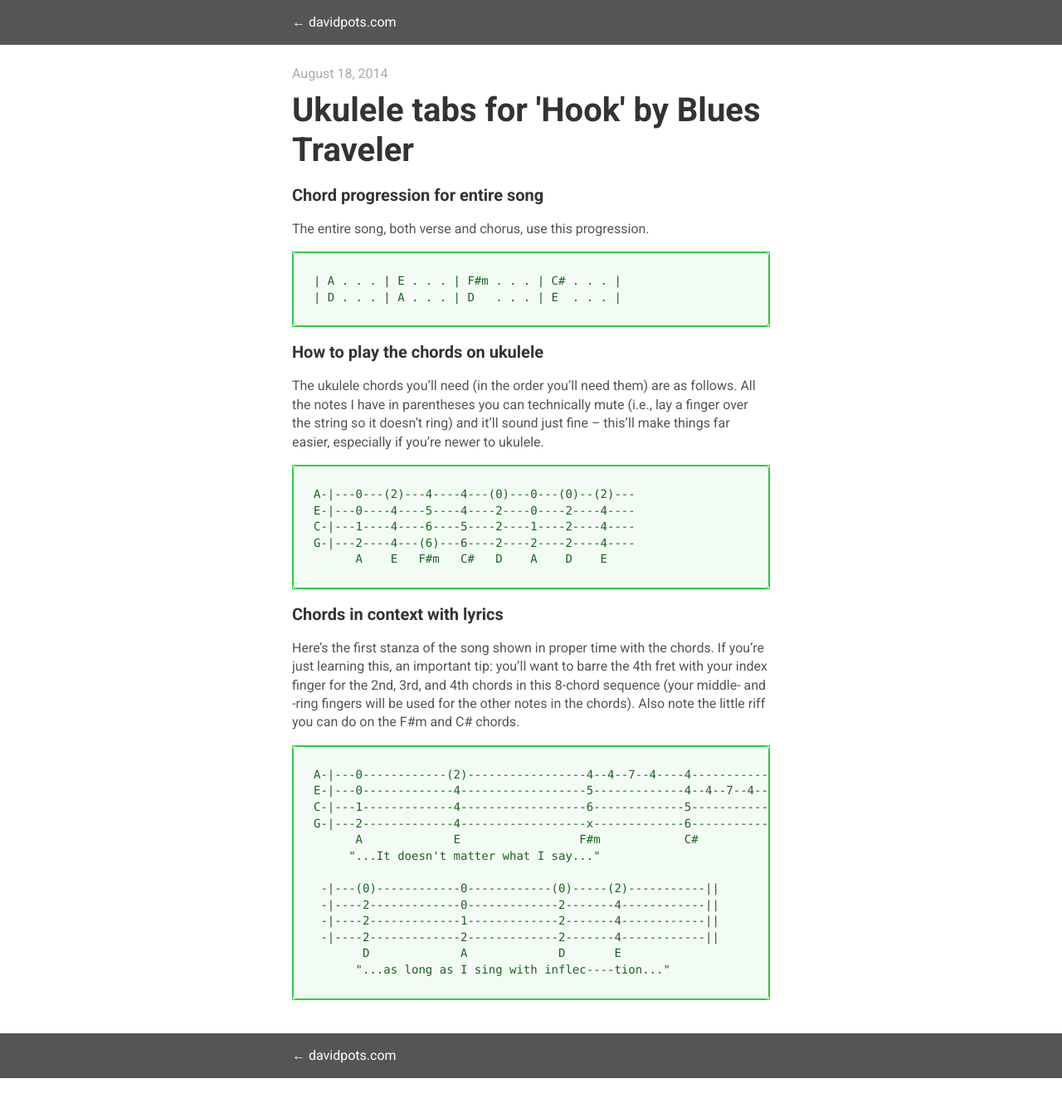
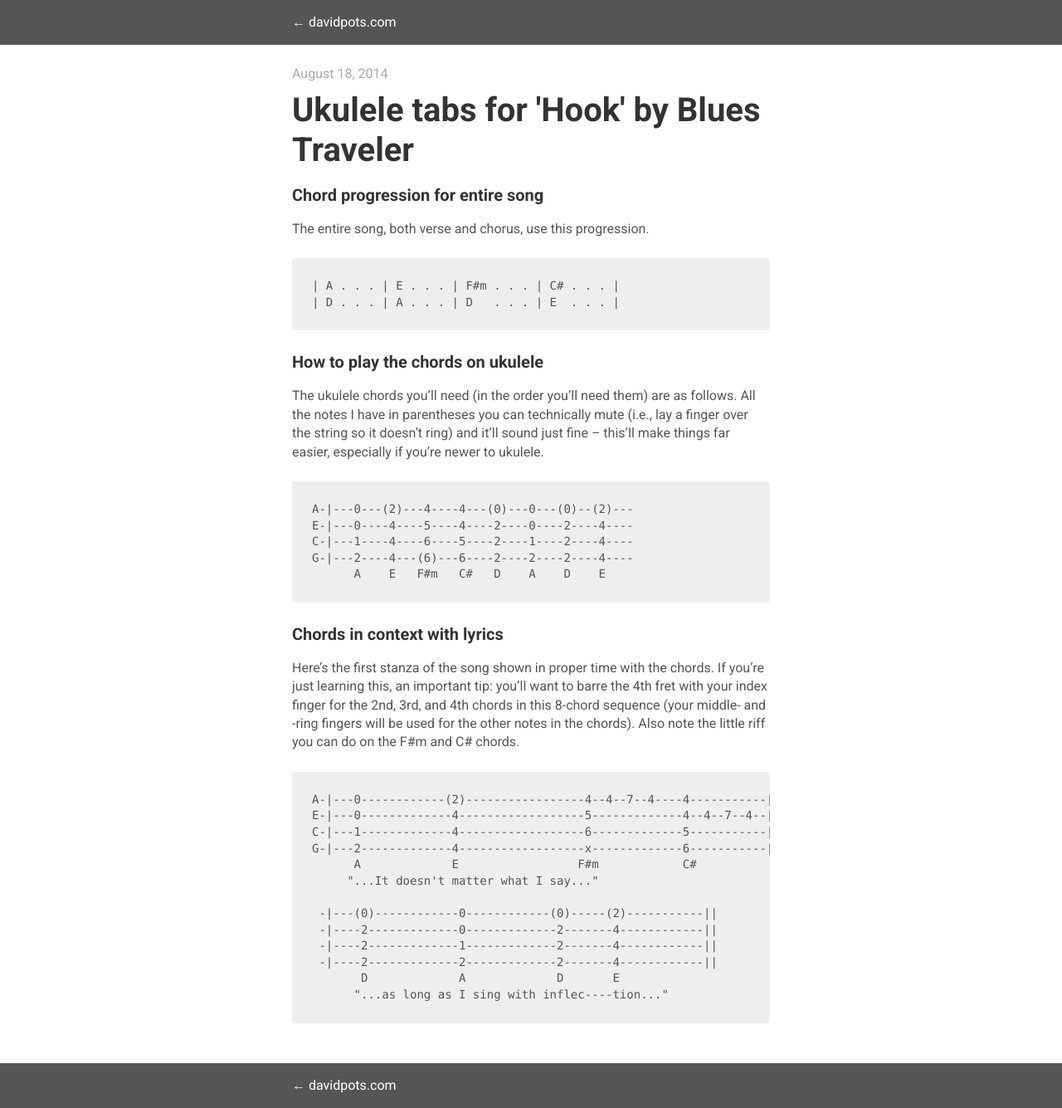
Before and after one commit to davidpots/davidpots.github.io, a Jekyll site: the page built from _posts/2014-08-18-ukulele-chords-tabs-hook-blues-traveler.md, in a window 1280 px wide. Shown: the whole page at 83% size. Built offline with Jekyll 4.4.1, drawn with Linux system fonts in a browser that asks for light colours; nearby versions of some CDN libraries; before the commit the page ends 1299 px from its top, so only the background shows below that.

Commit message:
Fixes highlight css

```diff
--- a/_sass/_syntax-highlighting.scss
+++ b/_sass/_syntax-highlighting.scss
@@ -2,21 +2,21 @@
  * Syntax highlighting styles
  */
 .highlight {
-    margin-bottom: $space;
-    border: 1px solid $green;
-    color: darken($green,25%);
-    code {
-      background: none;
-      padding: 0;
-    }
-    pre {
-      margin: 0;
-      background: lighten($green,48%);
-    }
-
-    .nt    { color: $green; } // Name.Tag
-    .na    { color: darken($green,15%) } // Name.Attribute
-    .s     { color: $green } // Literal.String
+    // margin-bottom: $space;
+    // border: 1px solid $green;
+    // color: darken($green,25%);
+    // code {
+    //   background: none;
+    //   padding: 0;
+    // }
+    // pre {
+    //   margin: 0;
+    //   background: lighten($green,48%);
+    // }
+    //
+    // .nt    { color: $green; } // Name.Tag
+    // .na    { color: darken($green,15%) } // Name.Attribute
+    // .s     { color: $green } // Literal.String
 
     .c     { color: #998; font-style: italic } // Comment
     .err   { color: #a61717; background-color: #e3d2d2 } // Error
@@ -44,8 +44,8 @@
     .kr    { font-weight: bold } // Keyword.Reserved
     .kt    { color: #458; font-weight: bold } // Keyword.Type
     .m     { color: #099 } // Literal.Number
-    // .s     { color: #d14 } // Literal.String
-    // .na    { color: #008080 } // Name.Attribute
+    .s     { color: #d14 } // Literal.String
+    .na    { color: #008080 } // Name.Attribute
     .nb    { color: #0086B3 } // Name.Builtin
     .nc    { color: #458; font-weight: bold } // Name.Class
     .no    { color: #008080 } // Name.Constant
@@ -53,7 +53,7 @@
     .ne    { color: #900; font-weight: bold } // Name.Exception
     .nf    { color: #900; font-weight: bold } // Name.Function
     .nn    { color: #555 } // Name.Namespace
-    // .nt    { color: $purple; } // Name.Tag
+    .nt    { color: $purple; } // Name.Tag
     .nv    { color: #008080 } // Name.Variable
     .ow    { font-weight: bold } // Operator.Word
     .w     { color: #bbb } // Text.Whitespace
```
